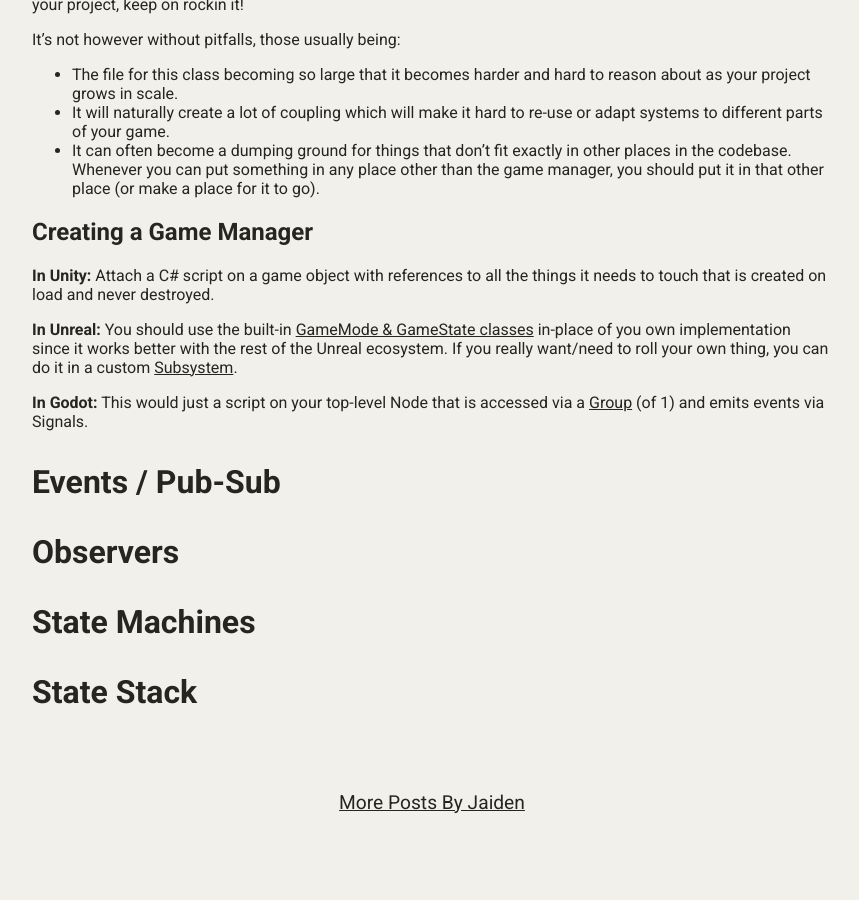
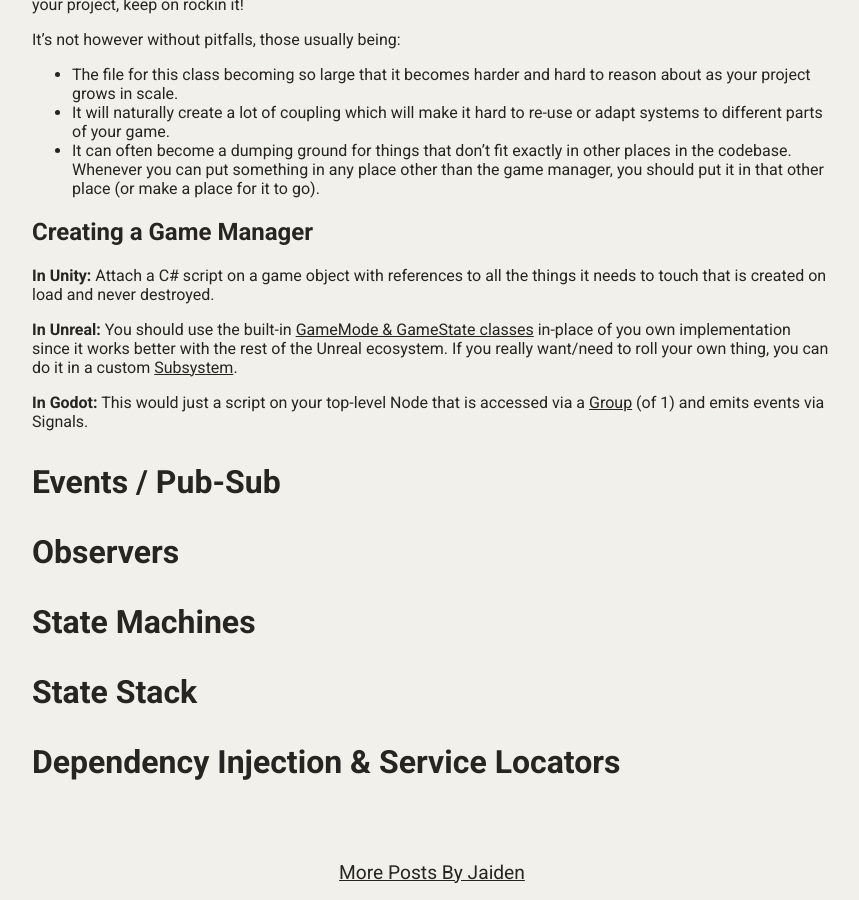
Before and after one commit to jaideng123/jaideng123.github.io, a Jekyll site: the page built from _posts/blogposts/2025-01-17-TheArtOfGluingThingsTogether.md, in a window 1280 px wide and 900 px high, scrolled down 1715 px. Shown: the whole window, without its empty margins (208-1067 px from the left). Built offline with Jekyll 4.4.1, drawn with Linux system fonts in a browser that asks for light colours; nearby versions of some CDN libraries; before the commit the page ends 2545 px from its top, so only the background shows below that.

Commit message:
Update 2025-01-17-TheArtOfGluingThingsTogether.md

```diff
--- a/_posts/blogposts/2025-01-17-TheArtOfGluingThingsTogether.md
+++ b/_posts/blogposts/2025-01-17-TheArtOfGluingThingsTogether.md
@@ -80,3 +80,5 @@ It's not however without pitfalls, those usually being:
 # State Machines
 
 # State Stack
+
+# Dependency Injection & Service Locators
```
